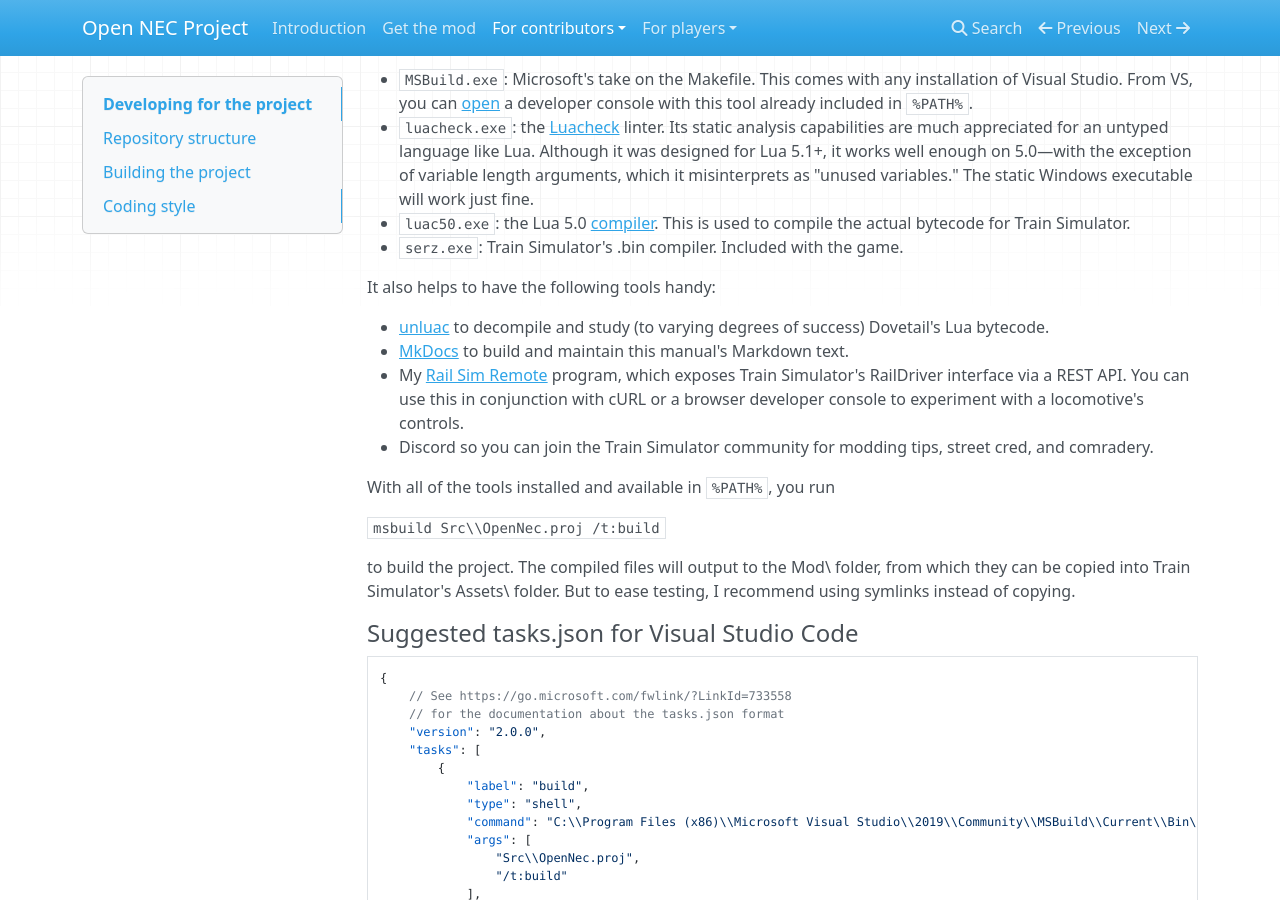
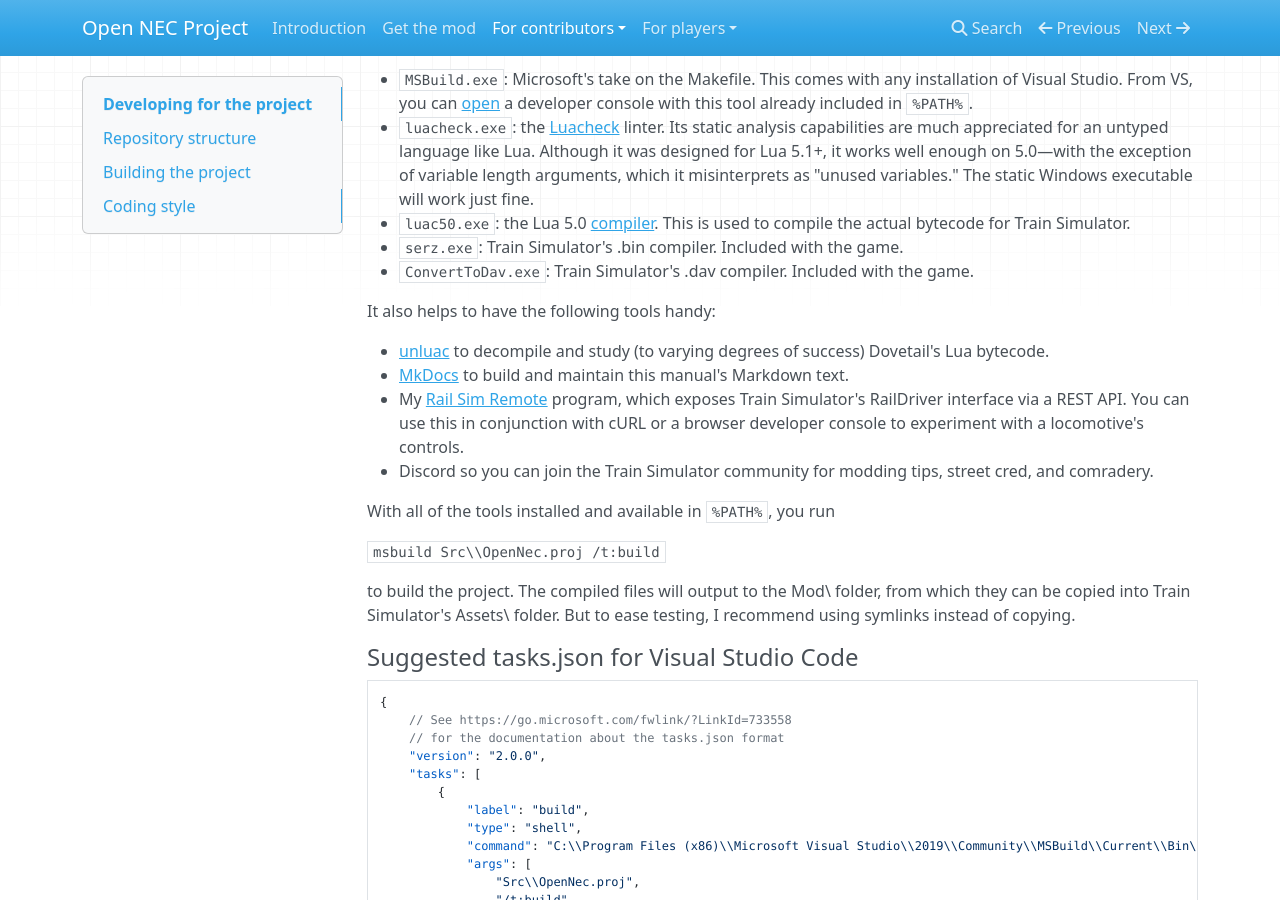
Before and after one commit to YoRyan/open-nec, an MkDocs documentation site: the page built from Docs/for-contributors/index.md, in a window 1280 px wide and 900 px high, scrolled down 552 px. Built offline with MkDocs 1.6.1, drawn with Linux system fonts in a browser that asks for light colours; nearby versions of some CDN libraries.

Commit message:
add infrastructure to build dav sound files

```diff
--- a/Docs/for-contributors/index.md
+++ b/Docs/for-contributors/index.md
@@ -22,6 +22,7 @@ To compile the mod, you will need the following tools in your `%PATH%`:
 - `luacheck.exe`: the [Luacheck](https://github.com/mpeterv/luacheck) linter. Its static analysis capabilities are much appreciated for an untyped language like Lua. Although it was designed for Lua 5.1+, it works well enough on 5.0—with the exception of variable length arguments, which it misinterprets as "unused variables." The static Windows executable will work just fine.
 - `luac50.exe`: the Lua 5.0 [compiler](https://sourceforge.net/projects/luabinaries/files/5.0.3/Tools%20Executables/). This is used to compile the actual bytecode for Train Simulator.
 - `serz.exe`: Train Simulator's .bin compiler. Included with the game.
+- `ConvertToDav.exe`: Train Simulator's .dav compiler. Included with the game.
 
 It also helps to have the following tools handy:
 
```
Also changed, not shown: 2 other files.
